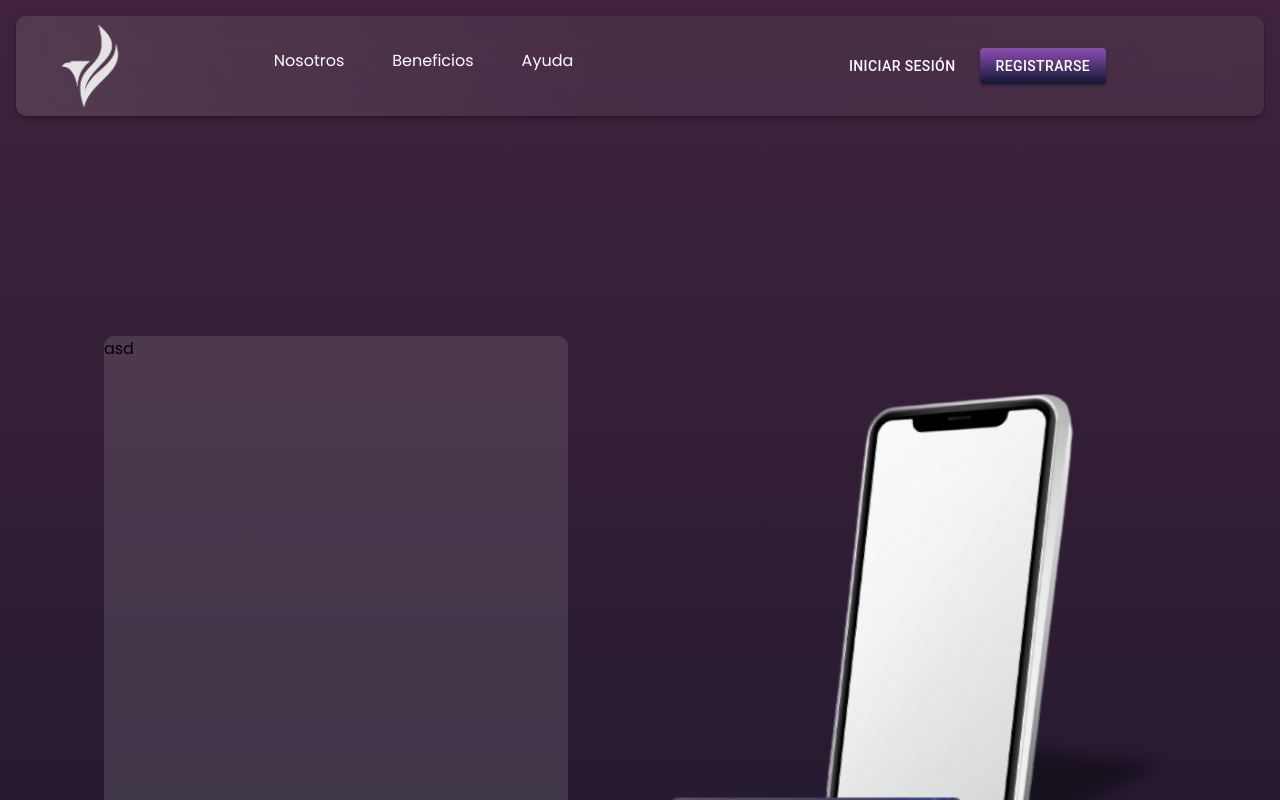
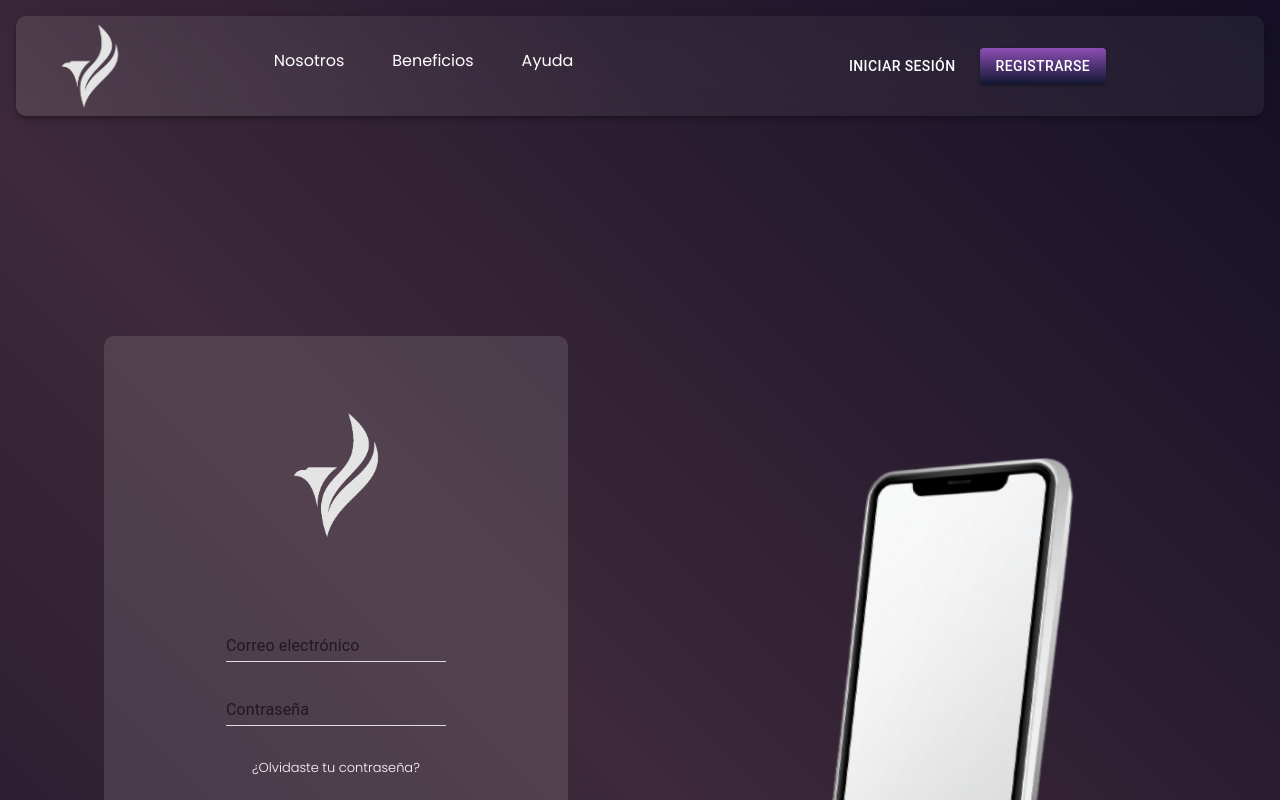
Before and after one commit to No-Country/c12-36-ft-reactnative, a React (Vite) app in the folder frontend/: page /login in a window 1280 px wide. Shown: the top 800 px of the page. Built offline with nearby package versions, Linux system fonts and the light colour scheme.

Commit message:
login auxiliar markup

```diff
--- a/frontend/src/App.css
+++ b/frontend/src/App.css
@@ -1,4 +1,4 @@
-@import url('https://fonts.googleapis.com/css2?family=Poppins:wght@400;600;700&display=swap');
+@import url('https://fonts.googleapis.com/css2?family=Poppins:wght@300;400;600;700&display=swap');
 
 html{
     font-family: 'Poppins', sans-serif;
--- a/frontend/src/components/Header/Header.jsx
+++ b/frontend/src/components/Header/Header.jsx
@@ -31,7 +31,9 @@ const Header = () => {
     <AppBar className='header'>
       <Container maxWidth='xl'>
         <Toolbar disableGutters>
-          <img src={logo} alt='logo' width='100px' />
+          <Link to='/'>
+            <img src={logo} alt='logo' width='100px' />
+          </Link>
           <Box sx={{ flexGrow: 1, display: { xs: 'flex', md: 'none' } }} justifyContent='flex-end'>
             <IconButton size='large' aria-label='account' aria-controls='menu-appbar' aria-haspopup='true' onClick={handleOpenNavMenu} color='inherit'>
               <MenuIcon />
--- a/frontend/src/components/Login/Login.css
+++ b/frontend/src/components/Login/Login.css
@@ -1,20 +1,29 @@
-.login-root {
-  /* Auxiliar */
+.login {
   /* height: 100vh; */
-  height: 1342px;
+  /* height: 1342px; */
+  /* background: linear-gradient(0deg, #241A30 36.79%, #41233D 100%); */
+  margin-top: 336px;
+  margin-bottom: 336px;
 
-  background: linear-gradient(0deg, #241A30 36.79%, #41233D 100%);
   display: flex;
   align-items: center;
+  color: #fdfdfd;
+  text-align: center;
 }
 
-.login-root main {
+.login main {
   display: flex;
   justify-content: space-evenly;
   width: 100%;
 }
 
-.login-root main section:first-of-type {
+.login main section {
+  display: flex;
+  flex-direction: column;
+  gap: 4rem;
+}
+
+.login main section:first-of-type {
   border-radius: 10px;
   background: rgba(241, 240, 234, 0.12);
 
@@ -22,3 +31,22 @@
   height: 671px;
   flex-shrink: 0;
 }
+
+.form {
+  display: flex;
+  flex-direction: column;
+  gap: 1rem;
+}
+
+.login img {
+  margin: 4rem auto 0 auto;
+}
+
+.login .text-sm {
+  font-size: 13px;
+  font-weight: 300;
+}
+
+.text-forgotten {
+  margin: 1rem;
+}
--- a/frontend/src/components/Login/Login.jsx
+++ b/frontend/src/components/Login/Login.jsx
@@ -1,15 +1,61 @@
-// import Button from '@mui/material/Button'
 import React from 'react'
+import { Button, FormControl, TextField } from '@mui/material'
 
 import './Login.css'
+import logo from '../../assets/logo.png'
 import cardOverPhoneImage from '../../assets/card-over-phone.png'
 
 const Login = () => {
   return (
-    <div className='login-root'>
+    <div className='login'>
       <main>
         <section>
-          asd
+          <article>
+            <img src={logo} alt='logo' width='150px' />
+          </article>
+          <article>
+            <FormControl className='form'>
+              <TextField
+                id='standard-basic'
+                label='Correo electrónico'
+                variant='standard'
+                color='secondary'
+                sx={{
+                  input: {
+                    textAlign: 'center',
+                    color: 'white'
+                  },
+                  '& .MuiInput-underline:before': { borderBottomColor: '#ddd' }
+                }}
+              />
+              <TextField
+                id='standard-basic'
+                label='Contraseña'
+                variant='standard'
+                color='secondary'
+                sx={{
+                  input: {
+                    textAlign: 'center',
+                    color: 'white'
+                  },
+                  '& .MuiInput-underline:before': { borderBottomColor: '#ddd' }
+                }}
+              />
+              <p className='text-sm text-forgotten'>
+                ¿Olvidaste tu contraseña?
+              </p>
+              <Button color='secondary' variant='contained'>
+                Ingresar
+              </Button>
+            </FormControl>
+          </article>
+          <article className='text-sm'>
+            ¿No tienes cuenta?
+            <span style={{ color: '#8D4EB5' }}>
+              {' '}
+              Regístrate aquí
+            </span>
+          </article>
         </section>
         <section>
           <img
--- a/frontend/src/components/LoginButton/LoginButton.jsx
+++ b/frontend/src/components/LoginButton/LoginButton.jsx
@@ -1,9 +1,14 @@
 import Button from '@mui/material/Button'
 import React from 'react'
+import { Link } from 'react-router-dom'
 
 const LoginButton = () => {
   return (
-    <Button color='secondary'>Iniciar sesión</Button>
+    <Button color='secondary'>
+      <Link to='/login'>
+        Iniciar sesión
+      </Link>
+    </Button>
   )
 }
 
```
